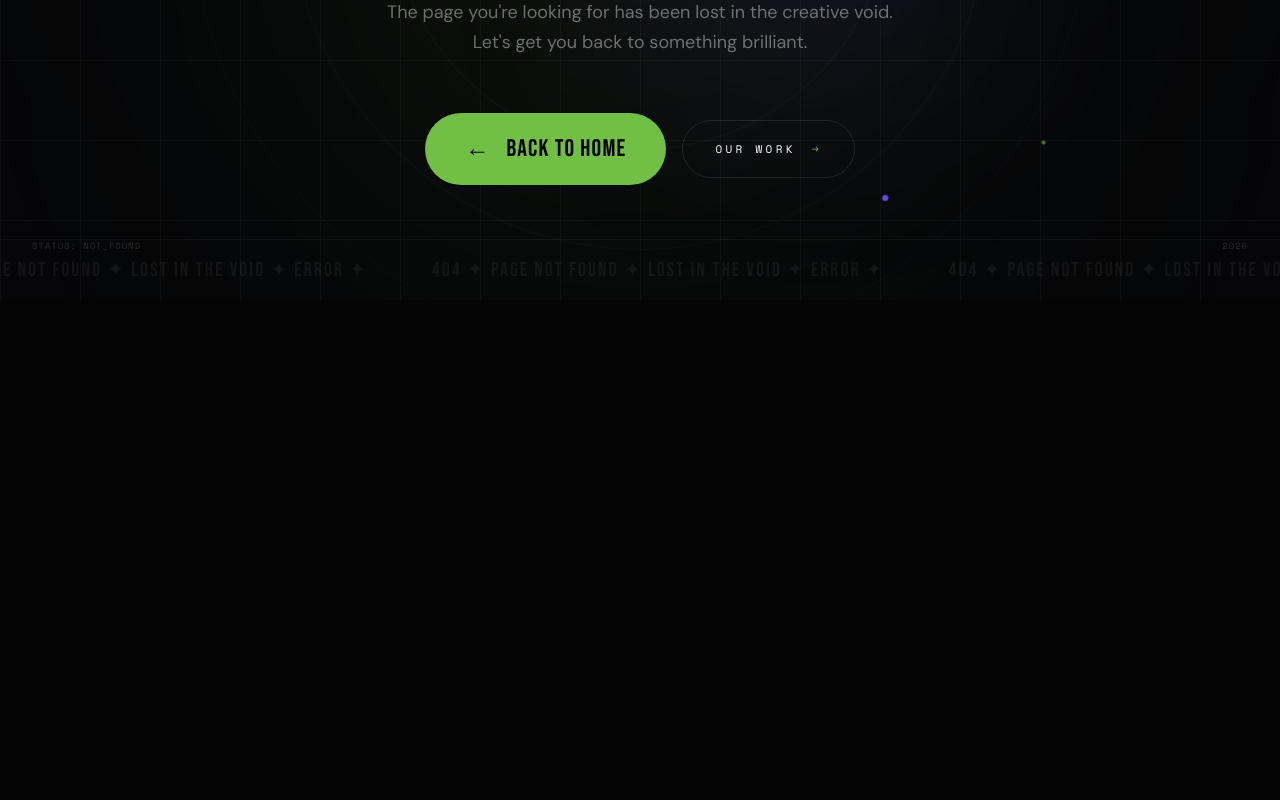
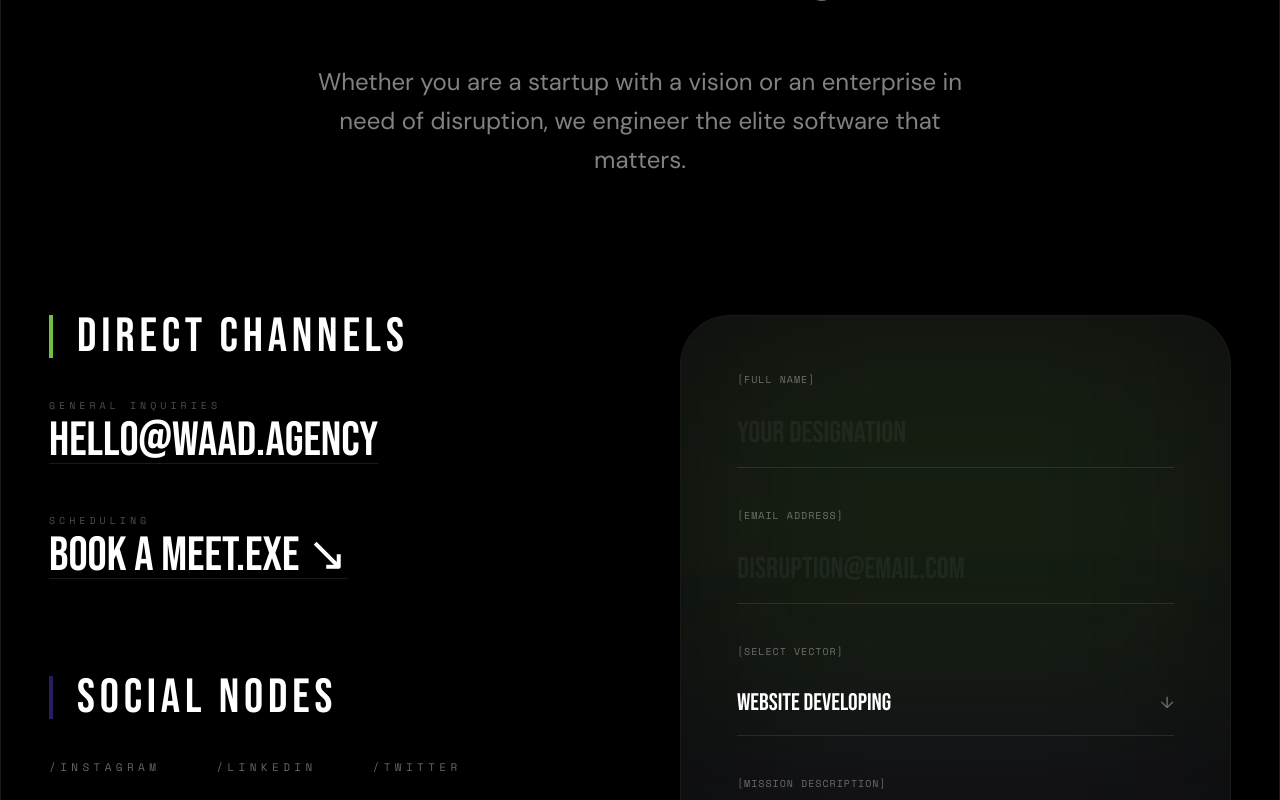
Before and after one commit to MVVYSHNAV/waad-website, a Next.js app: page /contact in a window 1280 px wide. Before the commit this address had no page. Shown: the part 500-1300 px from the top of the page. Before the commit the page ends 800 px from the top, so only its background shows below. Built offline with nearby package versions, Linux system fonts and the light colour scheme.

Commit message:
feat: add full contact page with premium form and direct channels

```diff
--- /dev/null
+++ b/app/contact/page.tsx
@@ -0,0 +1,82 @@
+"use client";
+
+import Navbar from "@/components/Navbar";
+import Footer from "@/components/Footer";
+import CustomCursor from "@/components/CustomCursor";
+import Noise from "@/components/Noise";
+import ContactForm from "@/components/ContactForm";
+
+export default function Contact() {
+  return (
+    <main className="relative flex flex-col w-full min-h-screen md:max-w-screen-2xl md:mx-auto md:border-x border-white/10 shadow-2xl bg-black selection:bg-lime selection:text-black">
+      <CustomCursor />
+      <Noise />
+      <Navbar />
+
+      <section className="pt-40 lg:pt-56 pb-24 px-6 lg:px-12 flex flex-col items-center max-w-screen-xl mx-auto w-full relative">
+        {/* Background Gradients */}
+        <div className="absolute top-0 right-0 w-1/2 h-1/2 bg-lime/10 blur-[150px] -z-10" />
+        <div className="absolute bottom-0 left-0 w-1/2 h-1/2 bg-blue/10 blur-[120px] -z-10 opacity-30" />
+
+        <div className="flex flex-col gap-12 w-full text-left md:text-center items-center mb-24 reveal active">
+          <label className="font-mono text-[11px] uppercase tracking-[0.5em] text-lime font-bold block">
+            [INITIATE DISRUPTION]
+          </label>
+          <h1 className="text-7xl md:text-[clamp(4.5rem,11vw,12rem)] font-bebas leading-[0.8] tracking-tighter text-white uppercase italic">
+            READY TO <span className="text-outline text-white/20">REDEFINE</span> EVERYTHING?
+          </h1>
+          <p className="font-dm text-white/50 text-xl md:text-2xl leading-relaxed max-w-2xl mx-auto">
+            Whether you are a startup with a vision or an enterprise in need of disruption, we engineer the elite software that matters.
+          </p>
+        </div>
+
+        <div className="grid grid-cols-1 lg:grid-cols-2 gap-20 w-full mt-10 items-start">
+          {/* Left Column: Direct Contact */}
+          <div className="flex flex-col gap-24 reveal active [animation-delay:0.3s]">
+            <div className="flex flex-col gap-10">
+              <h3 className="font-bebas text-5xl text-white tracking-widest uppercase border-l-4 border-lime pl-6">
+                DIRECT CHANNELS
+              </h3>
+              <div className="flex flex-col gap-12">
+                <div className="group">
+                  <p className="font-mono text-[10px] text-white/30 tracking-[0.4em] uppercase mb-1">GENERAL INQUIRIES</p>
+                  <a href="mailto:hello@waad.agency" className="text-3xl md:text-5xl font-bebas text-white hover:text-lime transition-all decoration-1 underline underline-offset-8 decoration-white/10 hover:decoration-lime">
+                    HELLO@WAAD.AGENCY
+                  </a>
+                </div>
+                <div className="group">
+                  <p className="font-mono text-[10px] text-white/30 tracking-[0.4em] uppercase mb-1">SCHEDULING</p>
+                  <a href="#" className="text-3xl md:text-5xl font-bebas text-white hover:text-lime transition-all decoration-1 underline underline-offset-8 decoration-white/10 hover:decoration-lime">
+                    BOOK A MEET.EXE ↘
+                  </a>
+                </div>
+              </div>
+            </div>
+
+            <div className="flex flex-col gap-10">
+              <h3 className="font-bebas text-5xl text-white tracking-widest uppercase border-l-4 border-blue/40 pl-6">
+                SOCIAL NODES
+              </h3>
+              <div className="flex flex-wrap gap-x-14 gap-y-8">
+                {["INSTAGRAM", "LINKEDIN", "TWITTER", "DRIBBBLE"].map(sm => (
+                  <a key={sm} href="#" className="font-mono text-[11px] uppercase tracking-[0.4em] text-white/40 hover:text-lime transition-colors">
+                    /{sm}
+                  </a>
+                ))}
+              </div>
+            </div>
+          </div>
+
+          {/* Right Column: Form */}
+          <div className="bg-white/5 p-8 md:p-14 rounded-[50px] border border-white/5 shadow-[0_30px_60px_-15px_rgba(0,0,0,1)] backdrop-blur-3xl relative overflow-hidden reveal active [animation-delay:0.5s]">
+            <div className="absolute top-0 right-0 w-full h-1/2 bg-lime/10 blur-[100px] -z-10" />
+            <div className="absolute bottom-0 left-0 w-full h-1/2 bg-blue/5 blur-[100px] -z-10" />
+            <ContactForm />
+          </div>
+        </div>
+      </section>
+
+      <Footer />
+    </main>
+  );
+}
--- a/components/CTAFooter.tsx
+++ b/components/CTAFooter.tsx
@@ -1,3 +1,5 @@
+import Link from "next/link";
+
 export default function CTAFooter() {
   return (
     <section className="py-24 lg:py-40 px-6 lg:px-12 bg-black overflow-hidden relative border-t border-white/5">
@@ -10,14 +12,17 @@ export default function CTAFooter() {
         </label>
 
         <h2 className="text-[clamp(1.5rem,15vw,10rem)] leading-[0.8] tracking-tighter text-white mb-20 animate-fade-up">
-          LET'S CREATE SOMETHING <span className="text-outline text-white/50">EXTRAORDINARY</span> TOGETHER.
+          LET&apos;S CREATE SOMETHING <span className="text-outline text-white/50">EXTRAORDINARY</span> TOGETHER.
         </h2>
 
         <div className="flex flex-col md:flex-row items-center gap-10 animate-fade-up [animation-delay:0.3s]">
-          <button className="group relative inline-flex items-center gap-6 bg-lime px-12 py-7 rounded-full font-bebas text-black text-4xl uppercase tracking-wider transition-all duration-300 hover:scale-[1.05] hover:neobrutal-shadow">
+          <Link
+            href="/contact"
+            className="group relative inline-flex items-center gap-6 bg-lime px-12 py-7 rounded-full font-bebas text-black text-4xl uppercase tracking-wider transition-all duration-300 hover:scale-[1.05] hover:neobrutal-shadow"
+          >
             <span>START A PROJECT</span>
             <span className="group-hover:translate-x-2 transition-transform duration-300">→</span>
-          </button>
+          </Link>
 
           <button className="group inline-flex items-center gap-4 border border-white/20 px-10 py-5 rounded-full font-mono text-[13px] uppercase tracking-widest text-[#F0F0F0] hover:bg-white hover:text-black hover:neobrutal-shadow-blue transition-all duration-300">
             VIEW OUR WORK ↗
--- /dev/null
+++ b/components/ContactForm.tsx
@@ -0,0 +1,104 @@
+"use client";
+
+import { useState } from "react";
+
+export default function ContactForm() {
+  const [formData, setFormData] = useState({
+    name: "",
+    email: "",
+    projectType: "Website Developing",
+    message: ""
+  });
+
+  const handleSubmit = (e: React.FormEvent) => {
+    e.preventDefault();
+    if (!formData.name || !formData.email) return;
+
+    // Simulate successful submission
+    console.log("Form Submitted:", formData);
+    alert("TRANSMISSION RECEIVED. WE WILL RESPOND SHORTLY.");
+    setFormData({
+      name: "",
+      email: "",
+      projectType: "Website Developing",
+      message: ""
+    });
+  };
+
+  return (
+    <form onSubmit={handleSubmit} className="flex flex-col gap-10 w-full">
+      <div className="flex flex-col gap-3 group">
+        <label className="font-mono text-[10px] uppercase tracking-widest text-[#F0F0F0]/40 group-focus-within:text-lime transition-colors">
+          [FULL NAME]
+        </label>
+        <input
+          type="text"
+          required
+          value={formData.name}
+          onChange={(e) => setFormData({ ...formData, name: e.target.value })}
+          className="bg-transparent border-b border-white/10 py-4 text-3xl font-bebas text-white focus:outline-none focus:border-lime transition-all uppercase placeholder:text-white/5"
+          placeholder="YOUR DESIGNATION"
+        />
+      </div>
+
+      <div className="flex flex-col gap-3 group">
+        <label className="font-mono text-[10px] uppercase tracking-widest text-[#F0F0F0]/40 group-focus-within:text-lime transition-colors">
+          [EMAIL ADDRESS]
+        </label>
+        <input
+          type="email"
+          required
+          value={formData.email}
+          onChange={(e) => setFormData({ ...formData, email: e.target.value })}
+          className="bg-transparent border-b border-white/10 py-4 text-3xl font-bebas text-white focus:outline-none focus:border-lime transition-all uppercase placeholder:text-white/5"
+          placeholder="DISRUPTION@EMAIL.COM"
+        />
+      </div>
+
+      <div className="flex flex-col gap-3 group">
+        <label className="font-mono text-[10px] uppercase tracking-widest text-[#F0F0F0]/40 group-focus-within:text-lime transition-colors">
+          [SELECT VECTOR]
+        </label>
+        <div className="relative">
+          <select
+            value={formData.projectType}
+            onChange={(e) => setFormData({ ...formData, projectType: e.target.value })}
+            className="w-full bg-transparent border-b border-white/10 py-4 text-2xl font-bebas text-white focus:outline-none focus:border-lime transition-all uppercase appearance-none"
+          >
+            <option className="bg-black">Website Developing</option>
+            <option className="bg-black">App Developing</option>
+            <option className="bg-black">Billing Software</option>
+            <option className="bg-black">ERP & CRM</option>
+            <option className="bg-black">Other</option>
+          </select>
+          <span className="absolute right-0 top-1/2 -translate-y-1/2 pointer-events-none text-white/40 group-focus-within:text-lime animate-pulse">
+            ↓
+          </span>
+        </div>
+      </div>
+
+      <div className="flex flex-col gap-3 group">
+        <label className="font-mono text-[10px] uppercase tracking-widest text-[#F0F0F0]/40 group-focus-within:text-lime transition-colors">
+          [MISSION DESCRIPTION]
+        </label>
+        <textarea
+          rows={3}
+          required
+          value={formData.message}
+          onChange={(e) => setFormData({ ...formData, message: e.target.value })}
+          className="bg-transparent border-b border-white/10 py-4 text-lg font-dm text-white/70 focus:outline-none focus:border-lime transition-all placeholder:text-white/5 resize-none leading-relaxed"
+          placeholder="TELL US ABOUT THE PROJECT SCOPE..."
+        />
+      </div>
+
+      <button
+        type="submit"
+        className="group relative flex items-center justify-between bg-lime px-8 py-5 rounded-full font-bebas text-2xl text-black uppercase tracking-widest transition-all duration-300 hover:scale-[0.98] mt-6"
+      >
+        <span className="relative z-10">DISPATCH MESSAGE</span>
+        <span className="group-hover:translate-x-2 transition-transform duration-300 relative z-10">→</span>
+        <div className="absolute inset-0 bg-white scale-0 group-hover:scale-100 opacity-20 rounded-full transition-transform duration-500 blur-xl" />
+      </button>
+    </form>
+  );
+}
--- a/components/Navbar.tsx
+++ b/components/Navbar.tsx
@@ -84,7 +84,7 @@ export default function Navbar() {
             {navItems.map((item) => (
               <Link
                 key={item}
-                href={`#${item.toLowerCase()}`}
+                href={item === "Contact" ? "/contact" : `/#${item.toLowerCase()}`}
                 className="hover:text-lime transition-colors duration-200"
               >
                 {item}
@@ -95,7 +95,7 @@ export default function Navbar() {
           <div className="flex items-center gap-4">
             {/* CTA Desktop */}
             <Link
-              href="#contact"
+              href="/contact"
               className="hidden md:group md:relative md:inline-flex items-center gap-2 bg-lime px-6 py-2.5 rounded-full font-mono text-black text-[13px] uppercase tracking-wider transition-all duration-300 hover:pr-8 hover:neobrutal-shadow"
             >
               <span>Get Started</span>
@@ -160,7 +160,7 @@ export default function Navbar() {
               {navItems.map((item, index) => (
                 <Link
                   key={item}
-                  href={`#${item.toLowerCase()}`}
+                  href={item === "Contact" ? "/contact" : `/#${item.toLowerCase()}`}
                   onClick={() => setIsOpen(false)}
                   className="mobile-link group flex items-baseline gap-4"
                 >
@@ -175,7 +175,7 @@ export default function Navbar() {
 
           <div className="p-10 mt-auto flex flex-col gap-12">
             <Link
-              href="#contact"
+              href="/contact"
               onClick={() => setIsOpen(false)}
               className="flex items-center justify-between bg-lime text-black px-8 py-5 rounded-full font-bebas text-xl uppercase tracking-wider transition-transform active:scale-95 neobrutal-shadow"
             >
```
